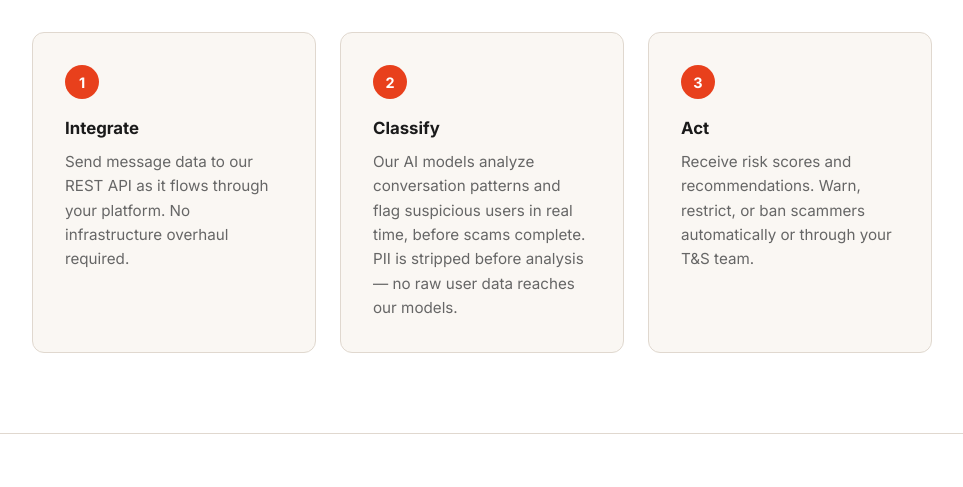
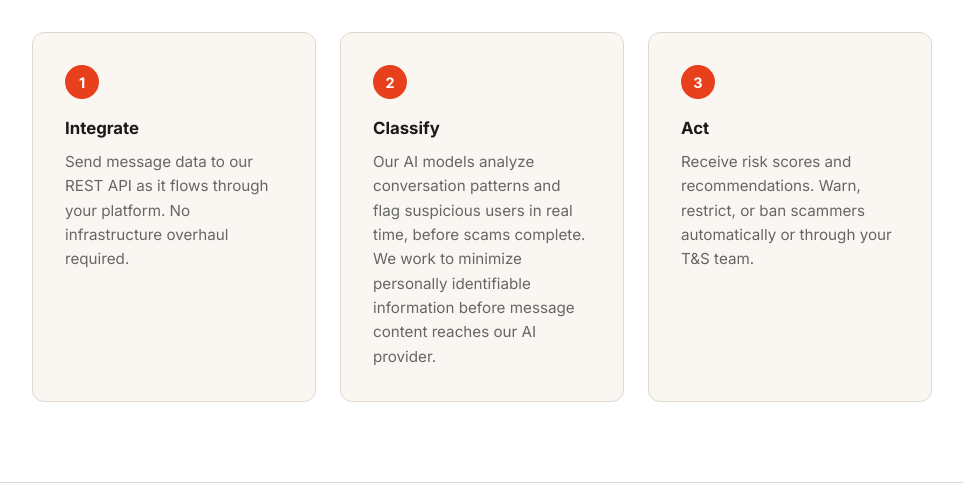
Before and after one commit to pfornia/batlr-landing, a plain HTML site: page index.html in a window 1280 px wide. Shown: the part 724-1211 px from the top of the page, without its empty margins (158-1121 px from the left). Drawn offline with Linux system fonts and the light colour scheme.

Commit message:
Soften PII privacy claim to avoid over-promising

```diff
--- a/index.html
+++ b/index.html
@@ -224,7 +224,7 @@
       <div class="step">
         <div class="step-num">2</div>
         <h3>Classify</h3>
-        <p>Our AI models analyze conversation patterns and flag suspicious users in real time, before scams complete. PII is stripped before analysis — no raw user data reaches our models.</p>
+        <p>Our AI models analyze conversation patterns and flag suspicious users in real time, before scams complete. We work to minimize personally identifiable information before message content reaches our AI provider.</p>
       </div>
       <div class="step">
         <div class="step-num">3</div>
```
